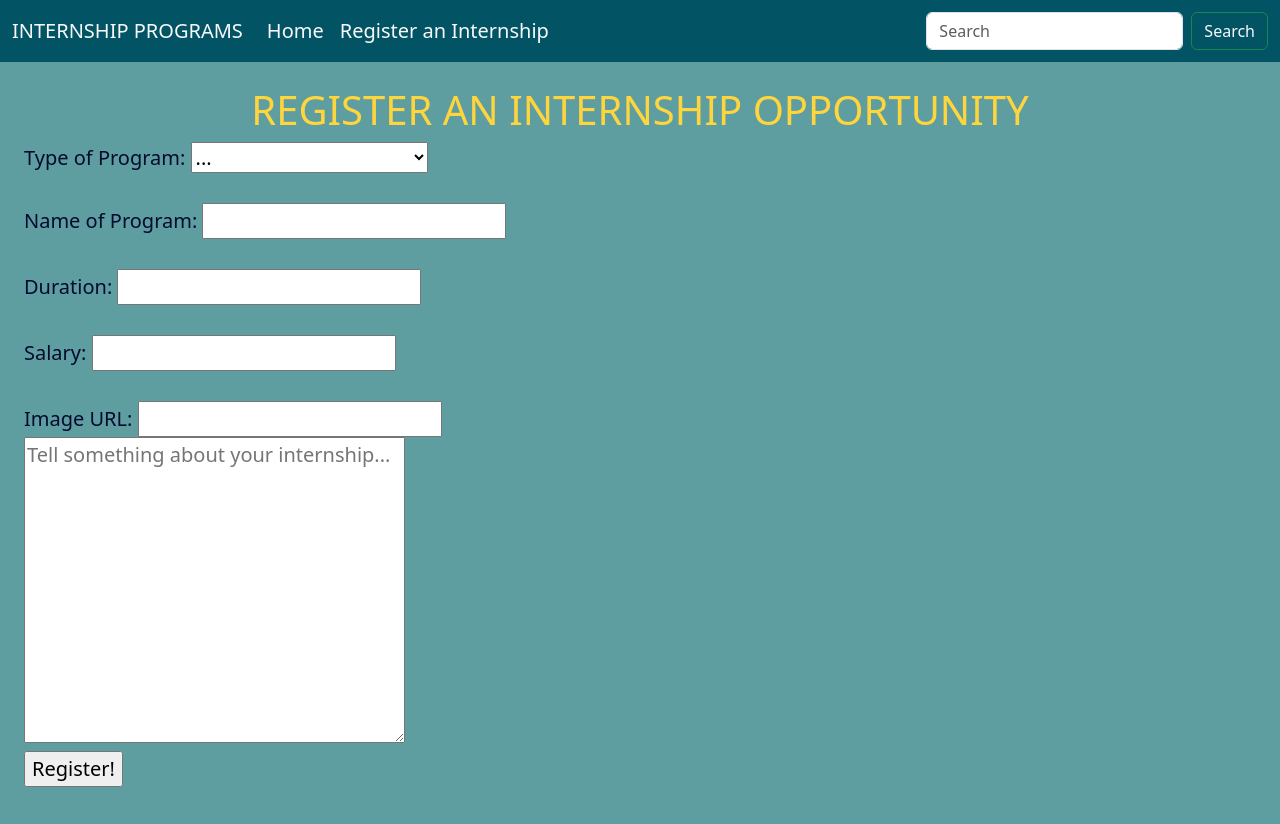
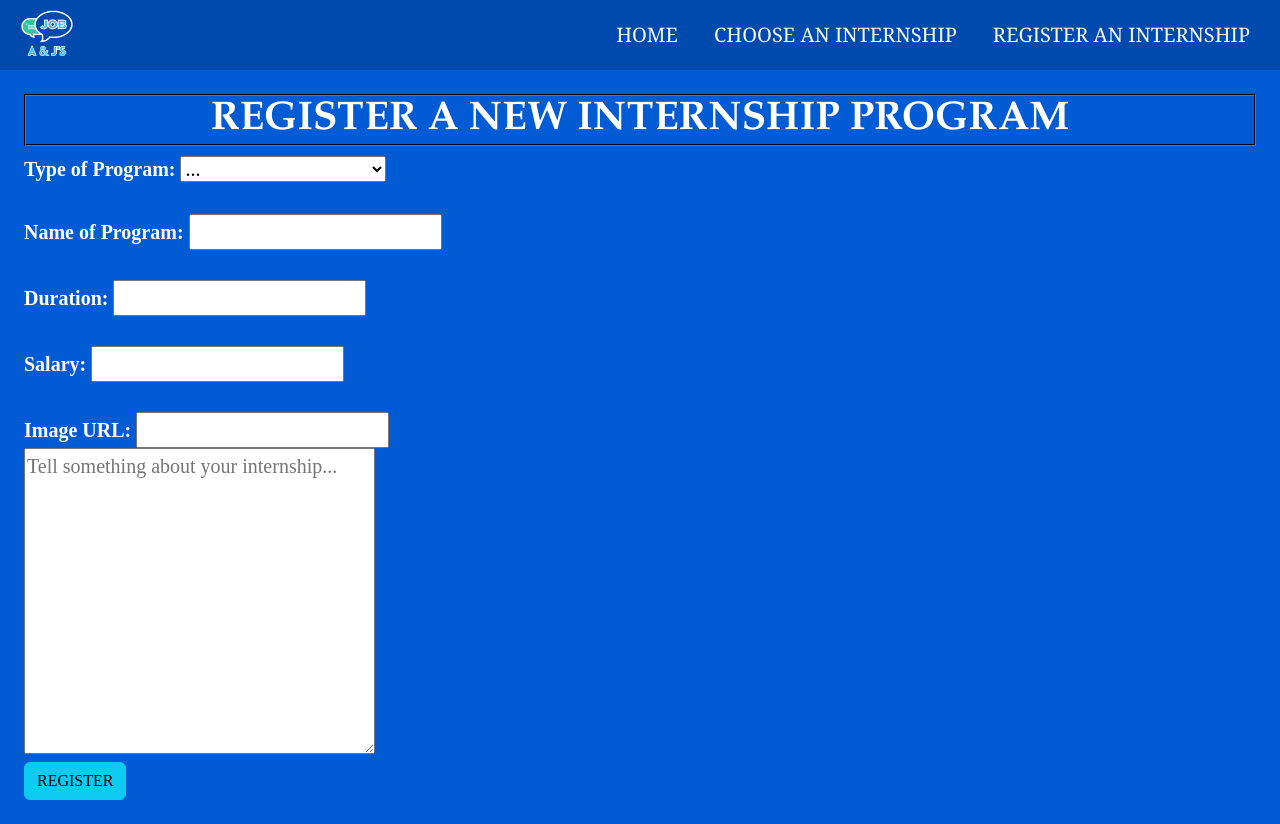
Before and after one commit to jtfidelis/internships2, a Flask app: page /register in a window 1280 px wide. Before the commit the page ends 787 px from the top, so only its background shows below. Run offline with Flask 3, Linux system fonts and the light colour scheme.

Commit message:
updating

```diff
--- a/app.py
+++ b/app.py
@@ -3,7 +3,11 @@ from data import *
 
 app = Flask(__name__)
 
-@app.route('/')
+@app.route('/home')
+def home():
+    return render_template('home.html')
+
+@app.route('/index')
 def index():
     return render_template('index.html')
 
@@ -14,7 +18,7 @@ def internships(program_type):
 
 @app.route('/internships/<int:program_id>')
 def program(program_id):
-    program = read_program_by_id(id)
+    program = read_program_by_program_id(program_id)
     return render_template("program.html",program=program)
 
 @app.route('/register')
@@ -36,13 +40,13 @@ def processing():
 
 @app.route('/modify', methods=['post'])
 def modify():
-    if request.form["modify"] == "EDIT":
+    if request.form["modify"] == "edit":
         program_id = request.form["program_id"]
-        program = read_program_by_id(program_id)
+        program = read_program_by_program_id(program_id)
         return render_template('update.html', program=program)
-    elif request.form["modify"] == "DELETE":
+    elif request.form["modify"] == "delete":
         program_id = request.form["program_id"]
-        program = read_program_by_id(program_id)
+        program = read_program_by_program_id(program_id)
         delete_program(program_id)
         return redirect(url_for("internships", program_type=program["program_type"]))
 
@@ -60,11 +64,5 @@ def update():
     update_program(program_data)
     return redirect(url_for('program',program_id = request.form['program_id']))
 
-@app.route('/search', methods=['get'])
-def search():
-    query = request.args.get('query', '')
-    results = search_programs(query)
-    return render_template('search.html', query=query, results=results)
-
 if __name__ == "__main__":
     app.run(debug=True)
--- a/data.py
+++ b/data.py
@@ -15,10 +15,10 @@ def read_programs_by_program_type(program_type):
     conn.close()
     return results
 
-def read_program_by_id(id):
+def read_program_by_program_id(program_id):
     conn, cur = connect_to_db(db_path)
     query = 'SELECT * FROM programs WHERE id = ?'
-    value = id
+    value = program_id
     results = cur.execute(query,(value,)).fetchone()
     conn.close()
     return results
@@ -45,17 +45,9 @@ def update_program(program_data):
     conn.close()
 
 def delete_program(program_id):
-    con, cur = connect_to_db(db_path)
+    conn, cur = connect_to_db(db_path)
     query = "DELETE FROM programs WHERE id=?"
     values = (program_id,)
     cur.execute(query, values)
-    con.commit()
-    con.close()
-
-def search_programs(query):
-    conn, cur = connect_to_db(db_path)
-    sql_query = "SELECT * FROM programs WHERE location LIKE ? OR name LIKE ?"
-    value = "%{}%".format(query)
-    results = cur.execute(sql_query, (value, value)).fetchall()
+    conn.commit()
     conn.close()
-    return results
--- a/static/css/style.css
+++ b/static/css/style.css
@@ -1,41 +1,189 @@
 .navbar {
-    background-color: #025464;
+    background-color: #004AAD;
+    width: 100%;
+    height: 70px;
+    overflow: hidden;
+    position: sticky;
+    top: 0;
+    font-family: 'Georgia', serif;
 }
 
-.nav-link {
-    position: relative;
+.navbar li {
+    margin: 10px;
 }
 
-.nav-link::after {
-    opacity: 0;
-    transition: all 0.2s;
-    height: 2px;
-    width: 100%;
-    background-color:antiquewhite;
-    position: absolute;
-    bottom: 0;
-    left: 0;
+.navbar li a:hover {
+    background-color: #6ebccc;
+    position: relative;
+    border-radius: 10px;
+    transition: all 1s;
 }
 
-.nav-link:hover::after {
-    content: '';
-    opacity: 1;
+.navbar li a:hover:before {
+    background-color: #6ebccc;
+    position: relative;
+    border-radius: 10px;
+    transition: all 1s;
 }
 
-h1 {
-    color:#FFD53D;
+.navbar li a:hover:after {
+    background-color: #6ebccc;
+    position: relative;
+    border-radius: 10px;
+    transition: all 1s;
+}
+
+.home_h1_1 {
+    color:#ffffff;
     text-align: center;
+    font-size: 80px;
+    font-family: 'Garamond', serif;
+    font-weight: bold;
+}
+
+.home_h1_2 {
+    color:#ffffff;
+    text-align: center;
+    font-size: 80px;
+    font-family: 'Garamond', serif;
+    font-weight: bold;
+}
+
+.home_logo {
+    display: block;
+    margin-left: auto;
+    margin-right: auto;
+    width: 50%;
+}
+
+.home_background{
+    position: absolute;
+    right: 0;
+    bottom: 0;
+    top: 0;
+    z-index: -1;
+    opacity: 30%;
+    width: 1920px;
+    height: 1080px;
+    margin-top: 70px;
+}
+
+.index_h1 {
+    color:#ffffff;
+    text-align: center;
+    font-family: 'Garamond', serif;
+    font-weight: bold;
+    border:2px groove;
+            border-bottom-color:#2E2C3B;
+            border-top-color:#2E2C3B;
+            border-left-color:#2E2C3B;
+            border-right-color:#2E2C3B;
+}
+
+.index_subtext {
+    color:#ffffff;
+    font-family: 'Arial', sans-serif;
 }
 
 body {
-    background-color: #5F9EA0;
+    background-color: #005bd4;
     color: #050A30;
     font-size: 20px;
-
 }
 
-span {
-    color: #050A30;
+.index_list {
+    color: #ffffff;
+    font-family: 'Times New Roman', serif;
     font-weight: bold;
     font-size: 20px;
-  }
+    text-decoration: none;
+}
+
+.index_list a {
+    color: #ffffff;
+    font-family: 'Times New Roman', serif;
+    font-weight: bold;
+    font-size: 20px;
+    text-decoration: none;
+}
+
+.internship_h1 {
+    color:#ffffff;
+    text-align: center;
+    font-family: 'Garamond', serif;
+    font-weight: bold;
+    border:2px groove;
+    border-bottom-color:#2E2C3B;
+    border-top-color:#2E2C3B;
+    border-left-color:#2E2C3B;
+    border-right-color:#2E2C3B;
+}
+
+.internship_list {
+    color: #ffffff;
+    font-family: 'Times New Roman', serif;
+    font-weight: bold;
+    font-size: 20px;
+    text-decoration: none;
+}
+
+.internship_list a {
+    color: #ffffff;
+    font-family: 'Times New Roman', serif;
+    font-weight: bold;
+    font-size: 20px;
+    text-decoration: none;
+}
+
+.program_h1 {
+    color:#ffffff;
+    text-align: center;
+    font-family: 'Garamond', serif;
+    font-weight: bold;
+    border:2px groove;
+    border-bottom-color:#2E2C3B;
+    border-top-color:#2E2C3B;
+    border-left-color:#2E2C3B;
+    border-right-color:#2E2C3B;
+}
+
+.program_image {
+    display: block;
+    margin-left: auto;
+    margin-right: auto;
+    width: 50%;
+}
+
+.program_details {
+    color: #ffffff;
+    font-family: 'Times New Roman', serif;
+    font-size: 20px;
+    text-decoration: none;
+}
+
+.program_numbers {
+    color: #ffffff;
+    font-family: 'Times New Roman', serif;
+    font-size: 20px;
+    text-decoration: none;
+}
+
+.register_h1 {
+    color:#ffffff;
+    text-align: center;
+    font-family: 'Garamond', serif;
+    font-weight: bold;
+    border:2px groove;
+    border-bottom-color:#2E2C3B;
+    border-top-color:#2E2C3B;
+    border-left-color:#2E2C3B;
+    border-right-color:#2E2C3B;
+}
+
+.register_form {
+    color: #ffffff;
+    font-family: 'Times New Roman', serif;
+    font-size: 20px;
+    text-decoration: none;
+    font-weight: bold;
+}
--- a/templates/internship.html
+++ b/templates/internship.html
@@ -1,8 +1,8 @@
 {% extends 'base.html' %}
 {% block content %}
-<h1>List of {{ program_type }} Programs</h1>
+<h1 class="internship_h1">List of {{ program_type }} Programs</h1>
 
-<ul>
+<ul class="internship_list">
     {% for program in programs %}
     <li><a href="/internships/{{ program.id }}">{{ program.program_name }}</a></li>
     {% endfor %}
--- a/templates/nav.html
+++ b/templates/nav.html
@@ -1,22 +1,21 @@
 <nav class="navbar navbar-expand-sm background-color: #025464">
   <div class="container-fluid">
-    <a class="navbar-brand text-light" href="{{url_for('index')}}">INTERNSHIP PROGRAMS</a>
+    <a class="navbar-brand text-light" href="{{url_for('home')}}"><img src="/static/images/logo_nav.png" alt="logo" style="width:70px;height:70px"></a>
     <button class="navbar-toggler" type="button" data-bs-toggle="collapse" data-bs-target="#navbarSupportedContent" aria-controls="navbarSupportedContent" aria-expanded="false" aria-label="Toggle navigation">
       <span class="navbar-toggler-icon"></span>
     </button>
     <div class="collapse navbar-collapse" id="navbarSupportedContent">
-      <ul class="navbar-nav me-auto mb-2 mb-lg-0">
+      <ul class="navbar-nav ms-auto mb-2 mb-lg-0">
         <li class="nav-item">
-          <a class="nav-link active text-light" aria-current="page" href="{{url_for('index')}}">Home</a>
+          <a class="nav-link active text-light" aria-current="page" href="{{url_for('home')}}">HOME</a>
         </li>
         <li class="nav-item">
-          <a class="nav-link text-light" href="{{url_for('register')}}">Register an Internship</a>
+          <a class="nav-link text-light" href="{{url_for('index')}}">CHOOSE AN INTERNSHIP</a>
+        </li>
+        <li class="nav-item">
+          <a class="nav-link text-light" href="{{url_for('register')}}">REGISTER AN INTERNSHIP</a>
         </li>
       </ul>
-      <form class="d-flex" role="search">
-        <input class="form-control me-2" type="search" placeholder="Search" aria-label="Search">
-        <button class="btn btn-outline-success text-light" type="submit">Search</button>
-      </form>
     </div>
   </div>
 </nav>
--- a/templates/register.html
+++ b/templates/register.html
@@ -1,8 +1,8 @@
 {% extends 'base.html' %}
 
 {% block content %}
-<h1>REGISTER AN INTERNSHIP OPPORTUNITY</h1>
-<form action="{{ url_for('processing') }}" method="post">
+<h1 class="register_h1">REGISTER A NEW INTERNSHIP PROGRAM</h1>
+<form class="register_form" action="{{ url_for('processing') }}" method="post">
     <label for="p_type">Type of Program:</label>
     <select name="program_type" id="p_type" required>
         <option disabled selected value>...</option>
@@ -25,6 +25,6 @@
     <label for="p_url">Image URL:</label>
     <input type="url" name="program_url" id="p_url"><br>
     <textarea name="program_desc" placeholder="Tell something about your internship..." cols="30" rows="10"></textarea><br> <!-- #baguhin -->
-    <input type="submit" value="Register!">
+    <input type="submit" class="btn btn-info" style="text-transform:uppercase" value="Register">
 </form>
 {% endblock %}
```
Also changed, not shown: templates/home.html (added, +21 -0 lines), templates/index.html (+12 -12 lines), templates/program.html (+6 -6 lines), templates/update.html (+4 -4 lines), progs.db, static/images/logo.png (added), static/images/logo_nav.png (added), 1 other file.
